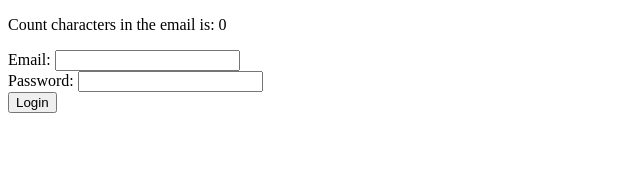
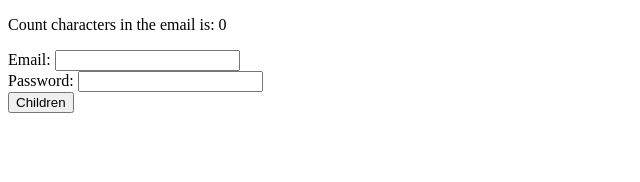
Before and after one commit to wellytonmrs/React, a React (Create React App) app: page /login in a window 1280 px wide. Shown: the top 182 px of the page, without its empty margins (0-640 px from the left). Built offline with nearby package versions, Linux system fonts and the light colour scheme.

Commit message:
fest-8: create button component and pass a children to it

```diff
--- a/src/app/pages/login/Login.tsx
+++ b/src/app/pages/login/Login.tsx
@@ -1,11 +1,11 @@
 import { useCallback, useEffect, useMemo, useRef, useState } from "react";
 import { InputLogin } from "./components/InputLogin";
+import { ButtonLogin } from "./components/ButtonLogin";
 
 export const Login = () => {
 
     //useRef - is a hook to get a reference of a element and that way you can manipulate it
     const inputPassRef = useRef<HTMLInputElement>(null);
-    const buttonRef = useRef<HTMLButtonElement>(null);
 
     //useState - used when you want to save a state of a variable
     const [email, setEmail] = useState('');
@@ -51,13 +51,12 @@
                     value={password}
                     type="password"
                     onchange={newValue => setPassword(newValue)}
-                    onPressEnter={() => buttonRef.current?.focus()}
                 />
 
                 <br />
-                <button ref={buttonRef} type="button" onClick={handleLogin}>
-                    Login
-                </button>
+                <ButtonLogin type="button" onClick={handleLogin}>
+                    Children
+                </ButtonLogin>
             </form>
         </div>
     );
--- /dev/null
+++ b/src/app/pages/login/components/ButtonLogin.tsx
@@ -0,0 +1,13 @@
+interface IButtonLoginProps {
+    onClick: () => void;
+    type?: "button" | "submit" | "reset";
+    children: React.ReactNode;
+}
+
+export const ButtonLogin: React.FC<IButtonLoginProps> = ({ type, onClick, children }) => {
+    return (
+        <button type={type} onClick={onClick}>
+            {children}
+        </button>
+    )
+}
```
